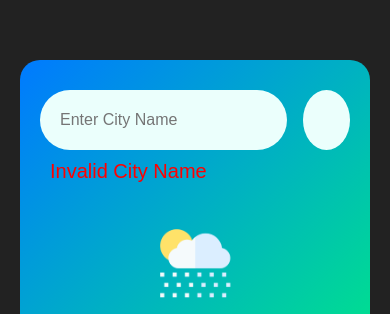
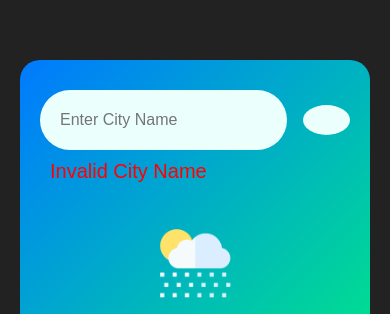
Before and after one commit to fardin04/PRODIGY_WD_05, a plain HTML site: page index.html in a window 390 px wide. Shown: the part 125-439 px from the top of the page. Drawn offline with Linux system fonts and the light colour scheme; no server answers.

Commit message:
Update styles.css

```diff
--- a/styles.css
+++ b/styles.css
@@ -113,6 +113,9 @@ body {
     .card {
         padding: 30px 20px;
     }
+    .search button{
+        height: 30px;}
+
 
     .weather-icon {
         width: 120px;
```
